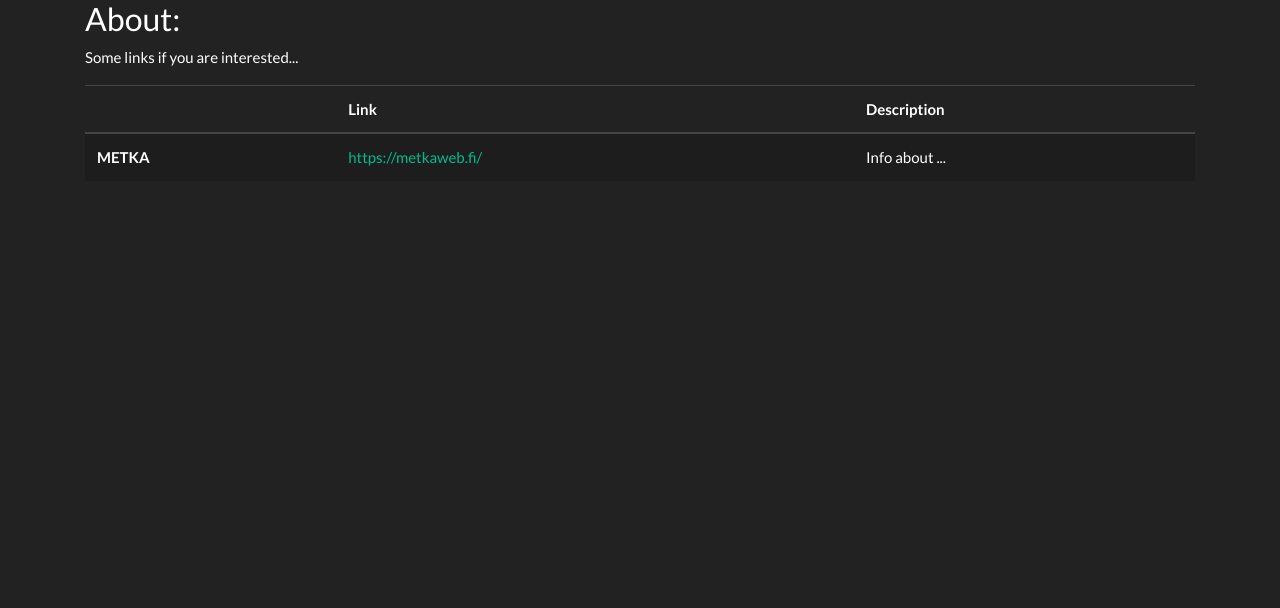
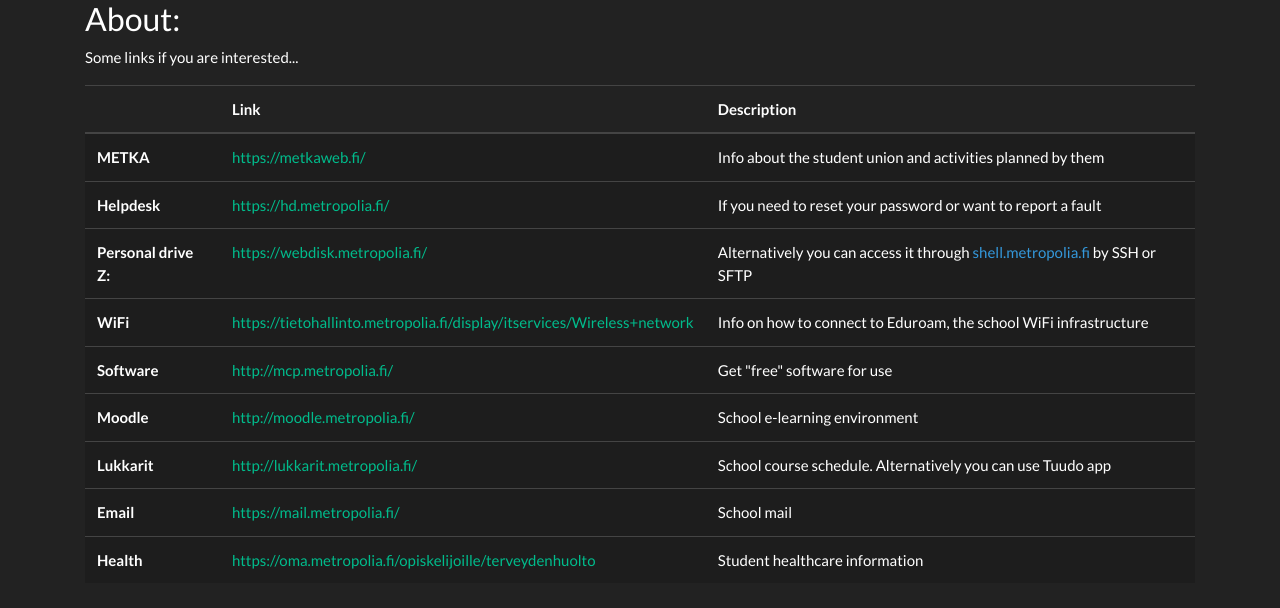
Before and after one commit to nicolaskyejo/project-fuksit, a Flask app: page /links in a window 1280 px wide. Shown: the top 608 px of the page. Run offline with Flask 2, Linux system fonts and the light colour scheme; the visitor is signed in with stand-in values (Sample User, id 1); some libraries are stand-ins or nearby versions.

Commit message:
links updated

```diff
--- a/application/landing_page/routes.py
+++ b/application/landing_page/routes.py
@@ -32,7 +32,7 @@ def register():
                 login_user(user)
                 session['points'] = 0
                 session['missions'] = {0: False, 1: False, 2: False, 3: False, 4: False, 5: False, 6: False, 7: False,
-                                        'special': False}
+                                       'special': False}
                 session['username'] = username
                 return redirect(url_for('content_bp.story'))
             flash('Username taken')
--- a/application/templates/extra_read_allaboutit.html
+++ b/application/templates/extra_read_allaboutit.html
@@ -21,11 +21,54 @@
     <tr class="table-active">
       <th scope="row">METKA</th>
         <td><a href="https://metkaweb.fi/">https://metkaweb.fi/</a></td>
-      <td>Info about ...</td>
+      <td>Info about the student union and activities planned by them</td>
     </tr>
+    <tr class="table-active">
+      <th scope="row">Helpdesk</th>
+        <td><a href="https://hd.metropolia.fi/">https://hd.metropolia.fi/</a></td>
+      <td>If you need to reset your password or want to report a fault</td>
+    </tr>
+    <tr class="table-active">
+      <th scope="row">Personal drive Z:</th>
+        <td><a href="https://webdisk.metropolia.fi/">https://webdisk.metropolia.fi/</a></td>
+      <td>Alternatively you can access it through
+          <span style="color:#3498DB">shell.metropolia.fi</span> by SSH or SFTP</td>
+    </tr>
+    <tr class="table-active">
+      <th scope="row">WiFi</th>
+        <td><a href="https://tietohallinto.metropolia.fi/display/itservices/Wireless+network">
+            https://tietohallinto.metropolia.fi/display/itservices/Wireless+network</a></td>
+      <td>Info on how to connect to Eduroam, the school WiFi infrastructure</td>
+    </tr>
+    <tr class="table-active">
+      <th scope="row">Software</th>
+        <td><a href="http://mcp.metropolia.fi/">http://mcp.metropolia.fi/</a></td>
+      <td>Get "free" software for use</td>
+    </tr>
+    <tr class="table-active">
+      <th scope="row">Moodle</th>
+        <td><a href="http://moodle.metropolia.fi/">http://moodle.metropolia.fi/</a></td>
+      <td>School e-learning environment</td>
+    </tr>
+    <tr class="table-active">
+      <th scope="row">Lukkarit</th>
+        <td><a href="http://lukkarit.metropolia.fi/">http://lukkarit.metropolia.fi/</a></td>
+      <td>School course schedule. Alternatively you can use Tuudo app</td>
+    </tr>
+    <tr class="table-active">
+      <th scope="row">Email</th>
+        <td><a href="https://mail.metropolia.fi/">https://mail.metropolia.fi/</a></td>
+      <td>School mail</td>
+    </tr>
+    <tr class="table-active">
+      <th scope="row">Health</th>
+        <td><a href="https://oma.metropolia.fi/opiskelijoille/terveydenhuolto">
+            https://oma.metropolia.fi/opiskelijoille/terveydenhuolto</a></td>
+      <td>Student healthcare information</td>
+    </tr>
+
   </tbody>
 </table>
-
     </div>
 
 {% endblock %}
```
Also changed, not shown: application/templates/story.html (+3 -26 lines).
